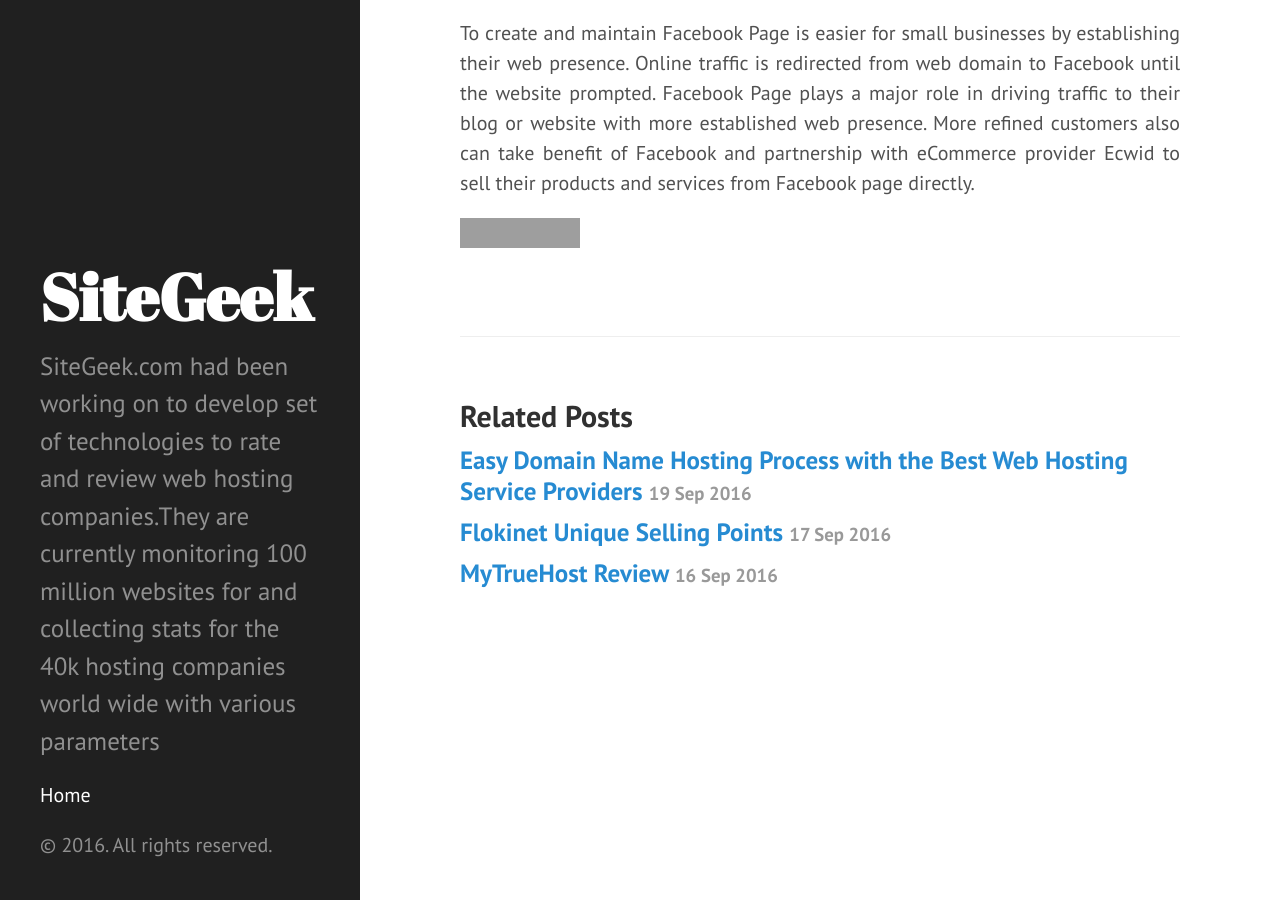
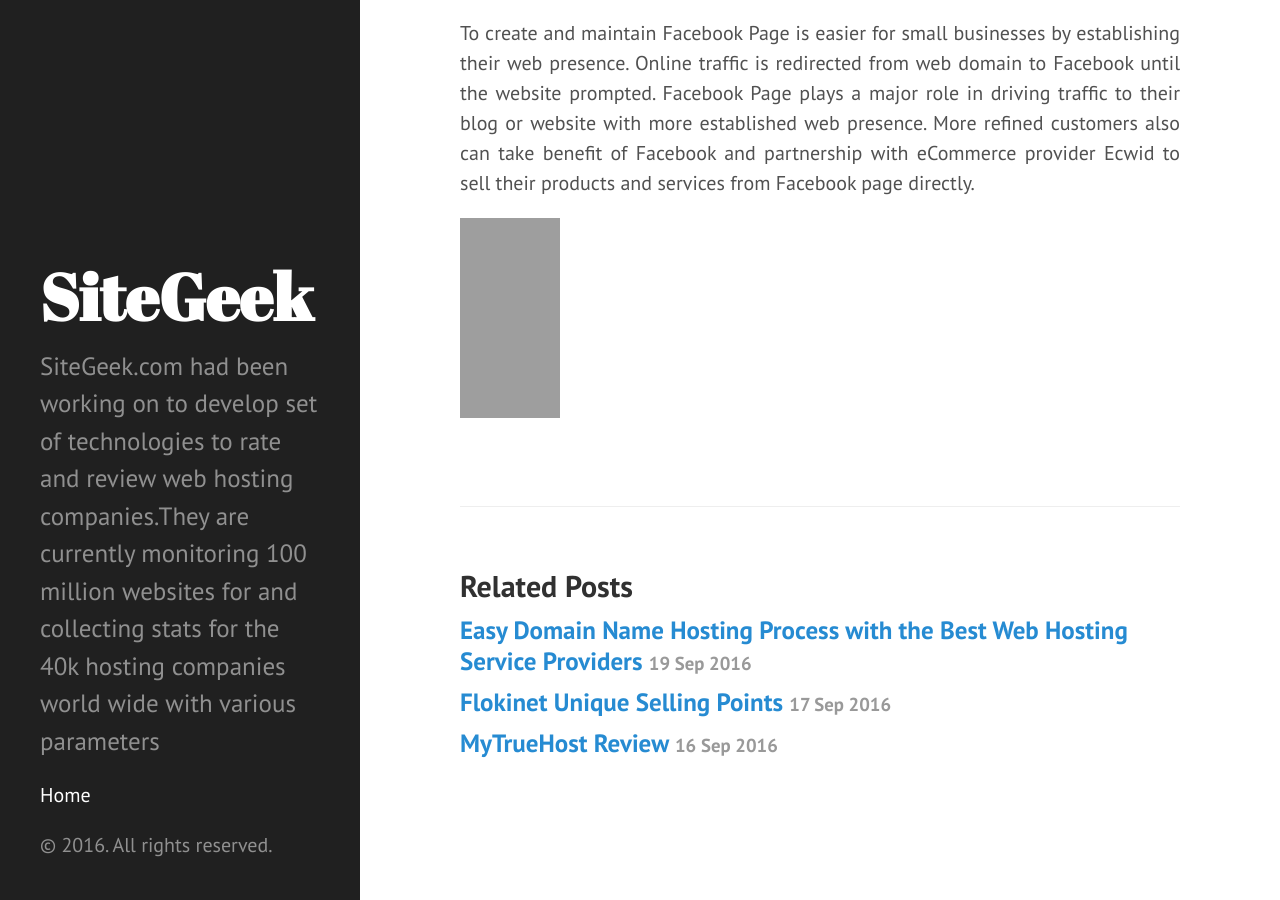
Before and after one commit to cpwebhosting/cpwebhosting.github.io, a Jekyll site: the page built from _posts/2016-09-21-ipage-announce-integrated-to-social-media-and-technologies.markdown, in a window 1280 px wide and 900 px high, scrolled down 1212 px. Built offline with Jekyll 4.4.1, drawn with Linux system fonts in a browser that asks for light colours; grey boxes are pictures that could not be loaded.

Commit message:
Post update: IPage Announce Integrated to Social Media and Technologies

```diff
--- a/_posts/2016-09-21-ipage-announce-integrated-to-social-media-and-technologies.markdown
+++ b/_posts/2016-09-21-ipage-announce-integrated-to-social-media-and-technologies.markdown
@@ -17,4 +17,4 @@ layout: post
 
 <p style="text-align:justify">To create and maintain Facebook Page is easier for small businesses by establishing their web presence. Online traffic is redirected from web domain to Facebook until the website prompted. Facebook Page plays a major role in driving traffic to their blog or website with more established web presence. More refined customers also can take benefit of Facebook and partnership with eCommerce provider Ecwid to sell their products and services from Facebook page directly.</p>
 
-<p><iframe style="" src="https://cpwebhosting.com/share/best_web_hosting_or_shared_or_monthly_hosting.html" name="Framename" width="120px" height="30px" frameborder="0" scrolling="no"> </iframe></p>
+<p><iframe style="" src="https://cpwebhosting.com/share/best_web_hosting_or_shared_or_monthly_hosting.html" name="Framename" width="100px" height="200px" frameborder="0" scrolling="no"> </iframe></p>
```
